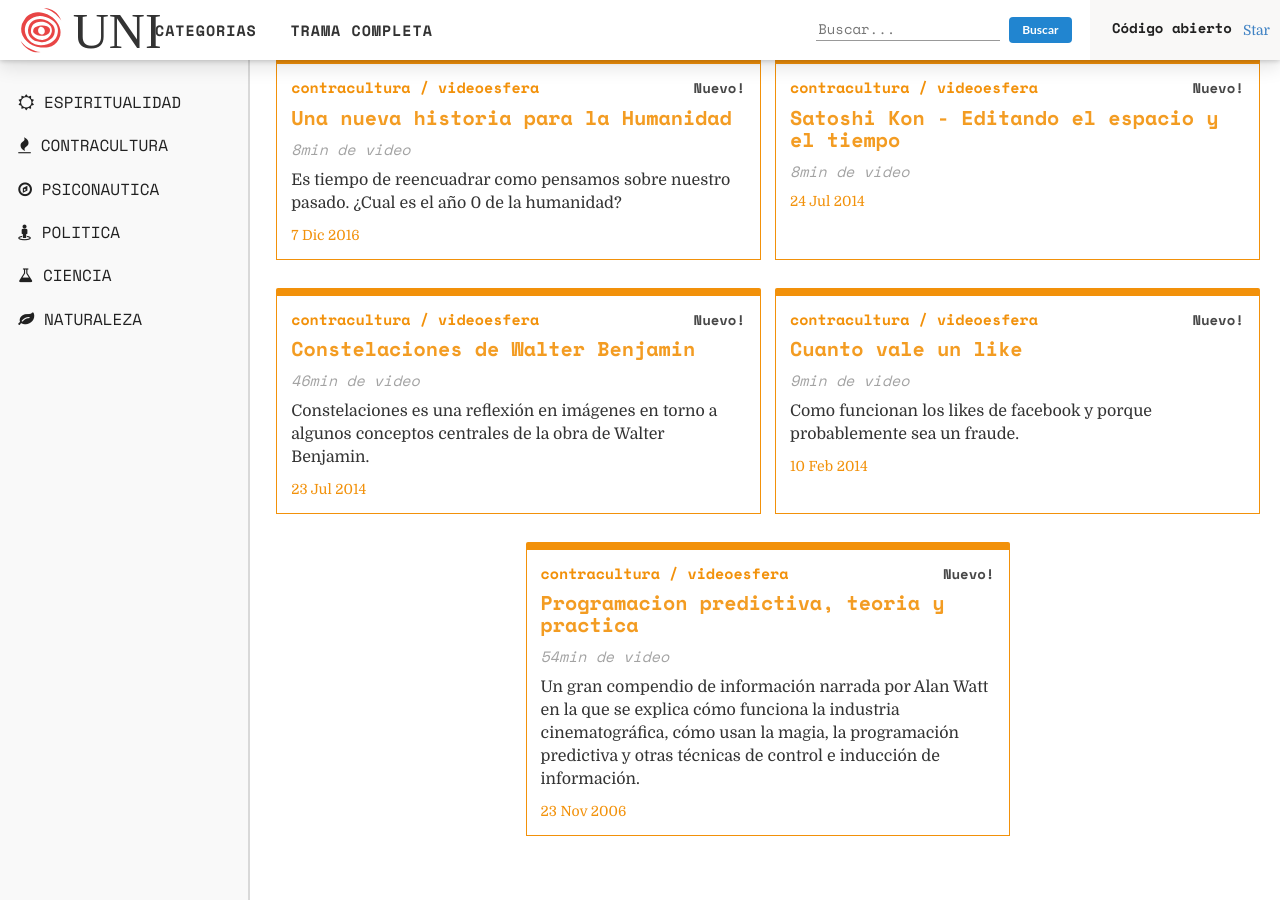
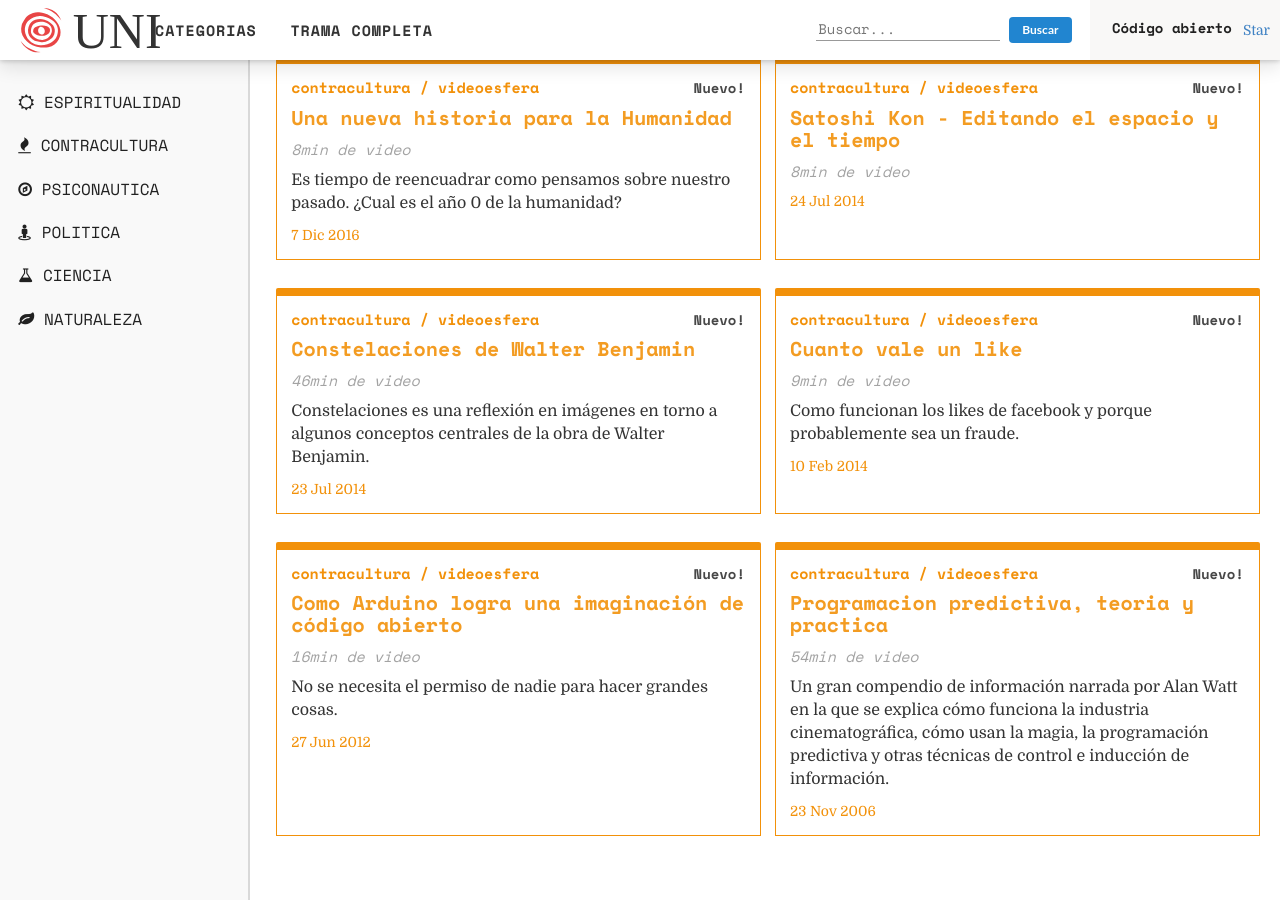
Before and after one commit to ama-trama/uni, a Jekyll site: the page built from _posts/contracultura/2014-02-10-cuanto-vale-un-like.md, in a window 1280 px wide and 900 px high, scrolled down 656 px. Built offline with Jekyll 4.4.1, drawn with Linux system fonts in a browser that asks for light colours; some web fonts are replaced; comment, search, counter and statistics services are not loaded.

Commit message:
add arduino

```diff
--- /dev/null
+++ b/_posts/contracultura/2012-06-27-como-arduino-da-energia-libre-a-la-imaginacion.md
@@ -0,0 +1,16 @@
+---
+layout: post
+icon: youtube play
+title: Como Arduino logra una imaginación de código abierto
+meta: No se necesita el permiso de nadie para hacer grandes cosas.
+featured: true
+comments: true
+category: contracultura
+type: videoesfera
+duration: 16min
+author: Ted
+author_url: https://www.ted.com/
+source: https://www.youtube.com/embed/UoBUXOOdLXY
+---
+
+Massimo Banzi ayudo a crear Arduino. Un microcontrolador de codigo abierto que ha inspirado a miles de personas a crear sus propios inventos. Desde juguetes hasta satelites. Porque como el dice, No se necesita el permiso de nadie para hacer grandes cosas.
```
Also changed, not shown: _posts/contracultura/2014-02-10-cuanto-vale-un-like.md (+1 -1 lines), _posts/psiconautica/2015-09-22-kensho-esencia-naturaleza-buda.md (+1 -1 lines), _posts/psiconautica/2016-04-19-alan-watts-el-verdadero-tu.md (+1 -1 lines).
